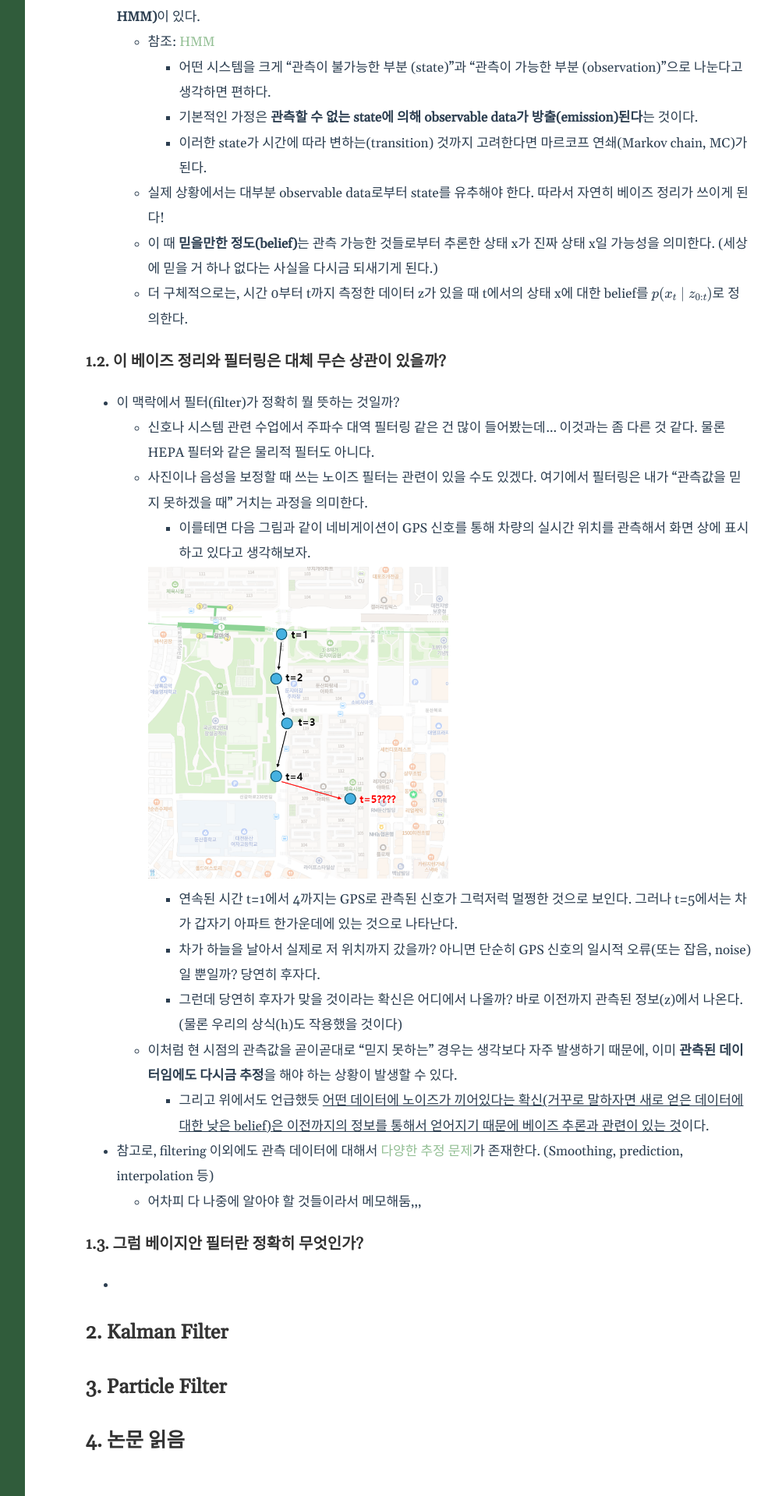
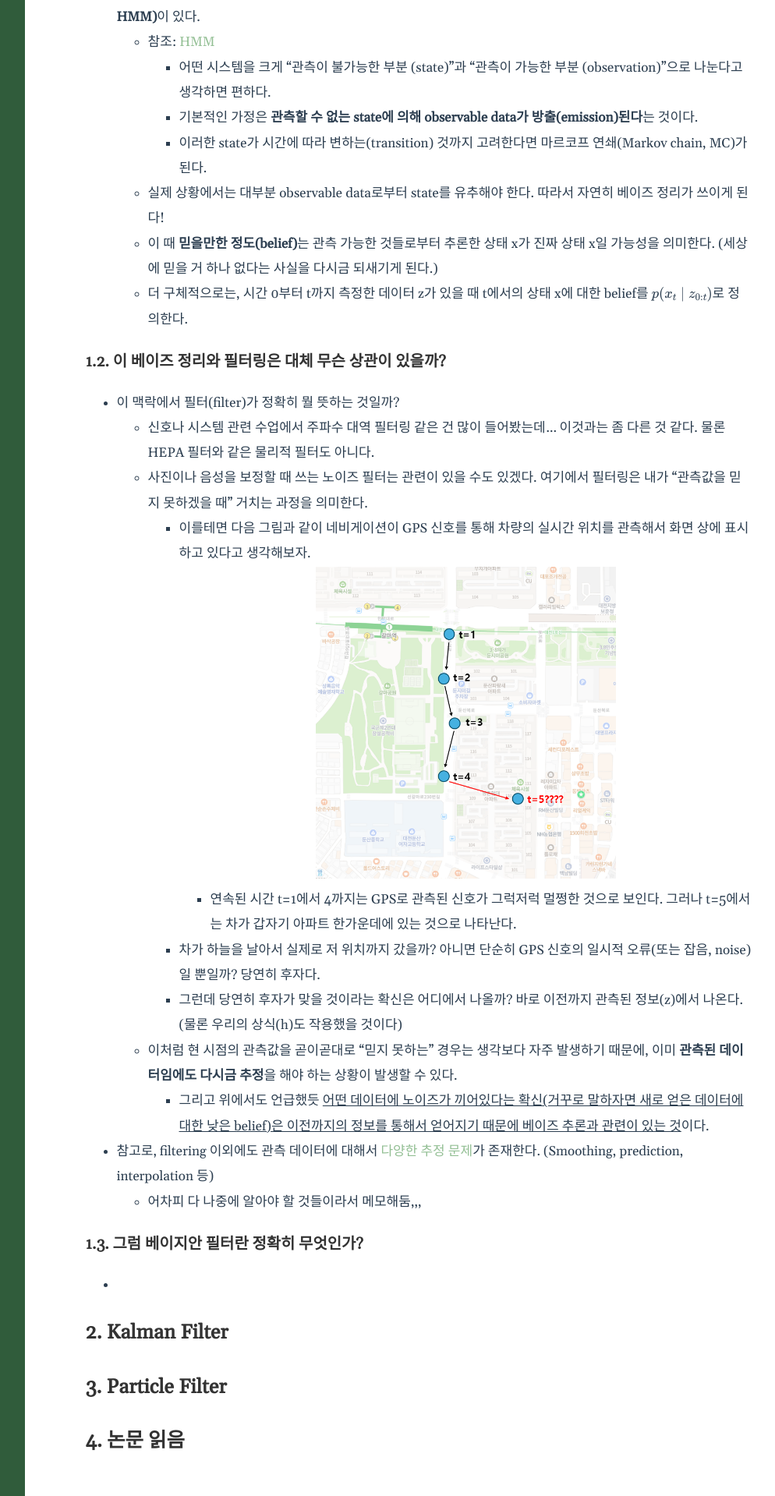
Before and after one commit to froggo-roggo/froggo-roggo.github.io, a Jekyll site: the page built from _posts/2024-07-23-kalmanfilter.markdown, in a window 1280 px wide. Shown: the part 833-2752 px from the top of the page at 78% size, without its empty margins (238-1232 px from the left). Built offline with Jekyll 4.4.1, drawn with Linux system fonts in a browser that asks for light colours.

Commit message:
modify new post

```diff
--- a/_posts/2024-07-23-kalmanfilter.markdown
+++ b/_posts/2024-07-23-kalmanfilter.markdown
@@ -35,7 +35,7 @@ use_math: true
   - 사진이나 음성을 보정할 때 쓰는 노이즈 필터는 관련이 있을 수도 있겠다. 여기에서 필터링은 내가 "관측값을 믿지 못하겠을 때" 거치는 과정을 의미한다.
     - 이를테면 다음 그림과 같이 네비게이션이 GPS 신호를 통해 차량의 실시간 위치를 관측해서 화면 상에 표시하고 있다고 생각해보자.
 
-	<img src="/assets/img/kalmanfilter_1.png" width="auto" height="400px"/>
+		<center><img src="/assets/img/kalmanfilter_1.png" width="auto" height="400px"/></center>
 
   	- 연속된 시간 t=1에서 4까지는 GPS로 관측된 신호가 그럭저럭 멀쩡한 것으로 보인다. 그러나 t=5에서는 차가 갑자기 아파트 한가운데에 있는 것으로 나타난다.
 	- 차가 하늘을 날아서 실제로 저 위치까지 갔을까? 아니면 단순히 GPS 신호의 일시적 오류(또는 잡음, noise)일 뿐일까? 당연히 후자다.
```
